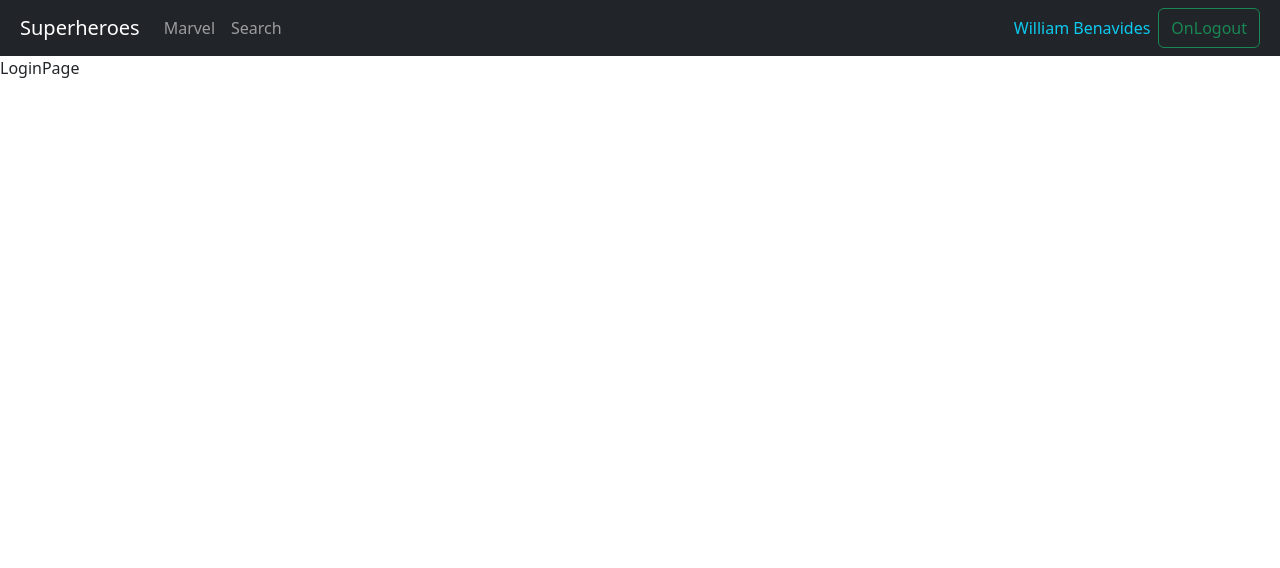
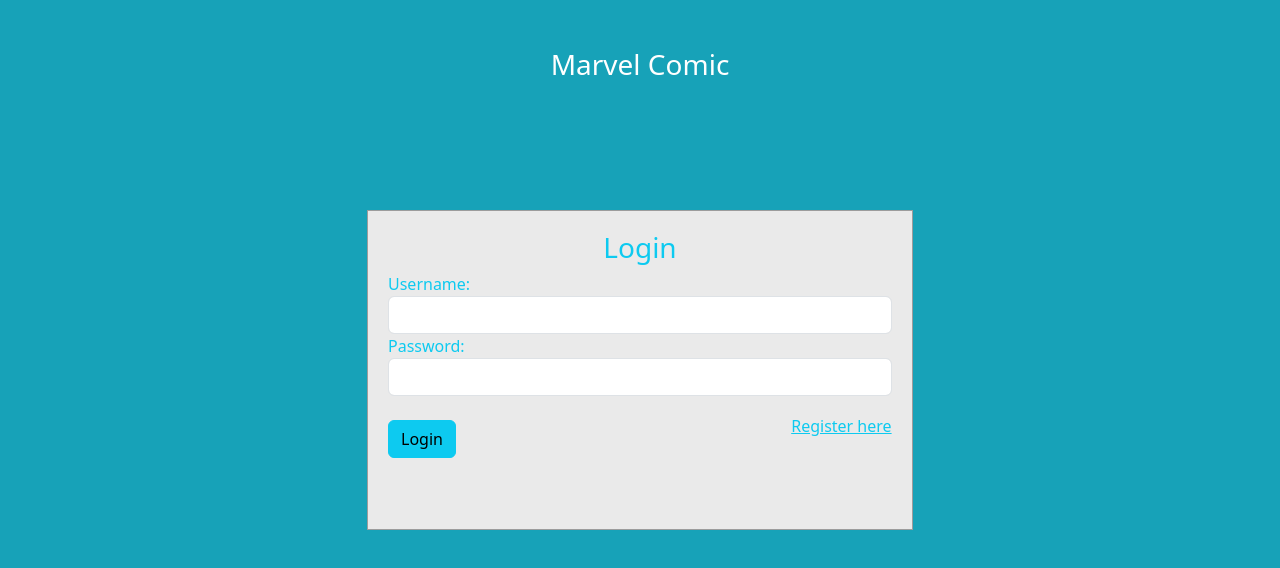
Before and after one commit to W1LL14M-B/marvel-app, a React (Vite) app: page /login in a window 1280 px wide. Shown: the top 568 px of the page. Built offline with nearby package versions, Linux system fonts and the light colour scheme.

Commit message:
implementando le login

```diff
--- a/src/HeroesApp.jsx
+++ b/src/HeroesApp.jsx
@@ -1,11 +1,13 @@
 import React from "react";
 
 import AppRouter from "./router/AppRouter";
-
+import { AuthProvider } from "./hooks/AutoContex";
 
 const HeroesApp = () => {
   return (
-  <AppRouter />
+    <AuthProvider>
+      <AppRouter />
+    </AuthProvider>
   );
 };
 
--- a/src/componentes/Navbar.jsx
+++ b/src/componentes/Navbar.jsx
@@ -1,7 +1,17 @@
-import React from 'react'
-import { Link } from 'react-router-dom'
+
+import { Link, useNavigate } from 'react-router-dom'
+import { useAuth } from '../hooks/AutoContex';
 
 const Navbar = () => {
+
+const navigate = useNavigate();
+const { logout} = useAuth();
+const handleLogout = () => {
+  logout()
+  navigate("/login")
+};
+
+
   return (
     <nav>
     <nav className="navbar navbar-expand-sm navbar-dark bg-dark p-2">
@@ -39,14 +49,14 @@
             <span className="nav-item nav-link text-info">
               William Benavides
             </span>
-            <button className="btn btn-outline-success" type="submit">OnLogout</button>
+           {/*  <button className="btn btn-outline-success" type="submit">OnLogout</button> */}
 
-         {/*      <button
+           <button
                 className="nav-item nav-link btn"
                 onClick={handleLogout}
               >
                 Logout
-              </button>  */}
+              </button>
           </ul>
         </div>
       </div>
--- /dev/null
+++ b/src/hooks/AutoContex.jsx
@@ -0,0 +1,29 @@
+import { createContext, useState, useContext } from "react";
+
+
+
+const AuthContext = createContext(undefined);
+
+export const AuthProvider = ({children}) => {
+    const [ isAuthenticated, setIsAuthenticated] = useState (false);
+
+    const login = () => setIsAuthenticated(true) ;
+    const logout = () => setIsAuthenticated(false);
+
+return (
+    <AuthContext.Provider value={{ isAuthenticated, login, logout }}>
+    {children}
+  </AuthContext.Provider>
+
+
+)
+
+}
+
+export const useAuth = () => {
+    const context = useContext(AuthContext);
+    if (!context) {
+      throw new Error("useAuth must be used within an AuthProvider");
+    }
+    return context;
+  };
--- a/src/pages/LoginPage.jsx
+++ b/src/pages/LoginPage.jsx
@@ -1,9 +1,87 @@
-import React from 'react'
+import React from "react";
+import { useNavigate } from "react-router-dom";
 
 const LoginPage = () => {
+  const navigate = useNavigate();
+
+  const onLogin = () => {
+    navigate("/marvel");
+  };
+
   return (
-    <div>LoginPage</div>
-  )
-}
+        <div id="login">
+      <h3 className="text-center text-white pt-5">Marvel Comic</h3>
+      <div className="container">
+        <div
+          id="login-row"
+          className="row justify-content-center align-items-center"
+        >
+          <div id="login-column" className="col-md-6">
+            <div id="login-box" className="col-md-12">
+              <form id="login-form" className="form" action="" method="post">
+                <h3 className="text-center text-info">Login</h3>
+                <div className="form-group">
+                  <label htmlFor="username" className="text-info">
+                    Username:
+                  </label>
+                  <br />
 
-export default LoginPage
+                    <input
+                      type="text"
+                      name="username"
+                      id="username"
+                      className="form-control"
+
+                    />
+                </div>
+                <div className="form-group">
+                  <label htmlFor="password" className="text-info">
+                    Password:
+                  </label>
+                  <br />
+                  <input
+                    type="text"
+                    name="password"
+                    id="password"
+                    className="form-control"
+                  />
+                </div>
+                <div className="form-group">
+                  <br />
+                  <input
+                    type="submit"
+                    name="submit"
+                    className="btn btn-info btn-md"
+                    value="Login"
+                    onClick={onLogin}
+                  />
+                </div>
+              <div id="register-link" className="text-right">
+                  <a href="#" className="text-info">
+                    Register here
+                  </a>
+                </div>
+              </form>
+            </div>
+          </div>
+        </div>
+      </div>
+    </div>
+  );
+
+
+/*   <div className="container mt-5">
+  <h1>Login</h1>
+  <hr />
+
+  <button className="btn btn-primary"
+  onClick={onLogin}
+  >
+
+    Login
+  </button>
+</div> */
+
+};
+
+export default LoginPage;
--- a/src/router/AppRouter.jsx
+++ b/src/router/AppRouter.jsx
@@ -1,18 +1,27 @@
 import React from "react";
 import Navbar from "../componentes/Navbar";
-import { Routes, Route, Navigate } from "react-router-dom";
+import { Routes, Route, Navigate, useLocation } from "react-router-dom";
 import Marvel from "../pages/Marvel";
 import Search from "../pages/Search";
 import LoginPage from "../pages/LoginPage";
+import { useAuth } from "../hooks/AutoContex";
 
 const AppRouter = () => {
+  const { isAuthenticated } = useAuth();
+  const location = useLocation();
+
   return (
     <>
-      <Navbar />
+      {location.pathname !== "/login" && <Navbar />}
 
       <Routes>
         <Route path="/" element={<Navigate to="/login" />} />
-        <Route path="/login" element={<LoginPage />} />
+
+        <Route
+          path="/login"
+          element={isAuthenticated ? <Navigate to="/marvel" /> : <LoginPage/>}
+        />
+
         <Route path="/marvel" element={<Marvel />} />
         <Route path="/search" element={<Search />} />
       </Routes>
--- a/src/styles.css
+++ b/src/styles.css
@@ -0,0 +1,25 @@
+body {
+  margin: 0;
+  padding: 0;
+  background-color: #17a2b8;
+  height: 100vh;
+}
+#login .container #login-row #login-column #login-box {
+  margin-top: 120px;
+  max-width: 600px;
+  height: 320px;
+  border: 1px solid #9C9C9C;
+  background-color: #EAEAEA;
+}
+ #login .container #login-row #login-column #login-box #login-form {
+  padding: 20px;
+}
+#login .container #login-row #login-column #login-box #login-form #register-link {
+  margin-top: -44px;
+  margin-left: 80%;
+}
+
+/* .text-right {
+    padding: 20px;
+    margin-top: 23px;
+} */
```
